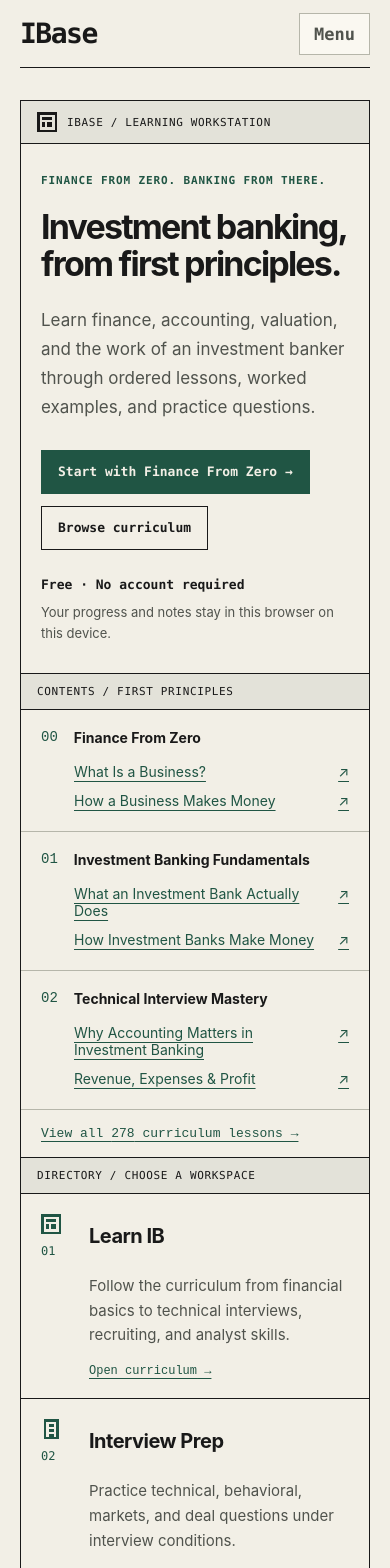
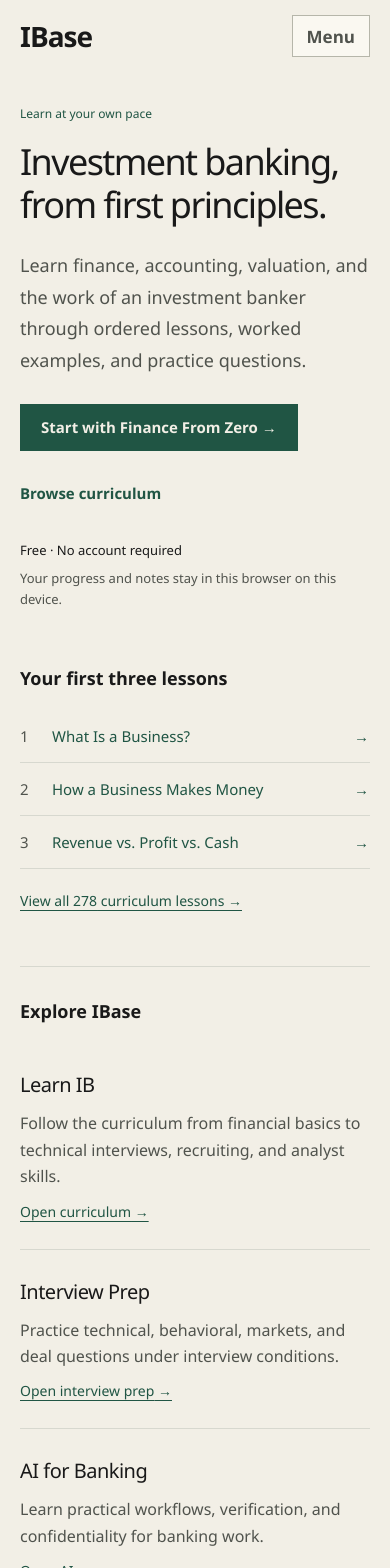
Before and after one commit to Trackifer-student/ibase, a React (Vite) app: page / in a window 390 px wide. Shown: the top 1568 px of the page. Built offline with nearby package versions, Linux system fonts and the light colour scheme.

Commit message:
Make IBase calmer and easier to read (#9)
* Soften typography and simplify learning page layouts

* Simplify homepage choices and prioritize returning learners

```diff
--- a/src/App.jsx
+++ b/src/App.jsx
@@ -15,8 +15,8 @@ import SiteFooter from './components/SiteFooter'
 import LegalPage from './components/LegalPage'
 import NotFound from './components/NotFound'
 import StudyDialog from './components/StudyDialog'
-import PixelIcon from './components/PixelIcon'
 import './App.css'
+import './calm.css'
 
 function RichText({ children, onConcept }) {
   if (typeof children !== 'string') {
@@ -2480,7 +2480,7 @@ function App() {
           </p>
 
           <h1>
-            Curriculum index.
+            Your learning path.
           </h1>
 
           <p className="page-intro">
@@ -2546,9 +2546,9 @@ function App() {
             {!matchingEntries.length && <p>Try another lesson title or clear your search to browse all modules.</p>}
           </section> : <div className="curriculum-index">
             {tracks.map(track => <section key={track.id}>
-              <div className="index-heading"><span className="module-code">TRACK {track.number}</span>
-                <h2>{track.title}</h2><button onClick={() => openTrack(track)}>Track & exam →</button></div>
-              <div className="index-columns" aria-hidden="true"><span>CODE</span><span>MODULE</span><span>COMPLETED</span><span>ACTION</span></div>
+              <div className="index-heading"><span className="module-code">Track {track.number}</span>
+                <h2>{track.title}</h2><button onClick={() => openTrack(track)}>View track →</button></div>
+              <div className="index-columns" aria-hidden="true"><span>Code</span><span>Module</span><span>Progress</span><span></span></div>
               {track.modules.map(module => {
                 const done = module.lessons.filter(lesson => completedLessons.includes(lesson.id)).length
                 return <div className="index-row" key={module.id}>
@@ -2697,10 +2697,9 @@ function App() {
       />
 
       <section className="workstation-home">
-        <div className="window-heading"><span><PixelIcon kind="ledger" /> IBASE / LEARNING WORKSTATION</span><span>COURSE DIRECTORY</span></div>
-        <div className="home-opening">
+        {!(completedCurriculumCount > 0 || xp > 0 || needsReview.length > 0) && <div className="home-opening">
           <div className="home-introduction">
-            <p className="eyebrow">FINANCE FROM ZERO. BANKING FROM THERE.</p>
+            <p className="eyebrow">Learn at your own pace</p>
             <h1>Investment banking,<br />from first principles.</h1>
             <p className="subtitle">Learn finance, accounting, valuation, and the work of an investment banker through ordered lessons, worked examples, and practice questions.</p>
             <div className="home-actions">
@@ -2711,21 +2710,21 @@ function App() {
             <p className="local-note">Your progress and notes stay in this browser on this device.</p>
           </div>
           <aside className="curriculum-preview" aria-label="Curriculum preview">
-            <div className="panel-heading">CONTENTS / FIRST PRINCIPLES</div>
-            {tracks.slice(0, 3).map(track => <div className="preview-track" key={track.id}>
-              <p><span>{track.number}</span><strong>{track.title}</strong></p>
-              {track.modules[0].lessons.slice(0, 2).map(lesson => <a href={`/lesson/${lesson.id}`} key={lesson.id}
-                onClick={event => followLink(event, () => { startEntry({ track, module: track.modules[0], lesson }) })}>{lesson.title} <span aria-hidden="true">↗</span></a>)}
+            <h2 className="panel-heading">Your first three lessons</h2>
+            {lessonEntries.slice(0, 3).map((entry, index) => <div className="preview-track" key={entry.lesson.id}>
+              <a href={`/lesson/${entry.lesson.id}`} onClick={event => followLink(event, () => startEntry(entry))}>
+                <span className="lesson-order">{index + 1}</span>{entry.lesson.title}<span aria-hidden="true">→</span>
+              </a>
             </div>)}
             <a className="preview-all" href="/learn" onClick={event => followLink(event, () => { openLearn() })}>View all {lessonEntries.length} curriculum lessons →</a>
           </aside>
-        </div>
+        </div>}
         {(completedCurriculumCount > 0 || xp > 0 || needsReview.length > 0) && (
           <section className="returning-dashboard" aria-label="Your learning dashboard">
-            <div className="panel-heading">YOUR WORKSTATION / RETURNING LEARNER</div>
+            <h1 className="returning-title">Welcome back.</h1>
             <div className="returning-dashboard-grid">
               <div>
-                <span className="dashboard-label">PROGRESS</span>
+                <span className="dashboard-label">Progress</span>
                 <strong>{completedCurriculumCount} / {curriculumLessonIds.length}</strong>
                 <p>curriculum lessons complete</p>
               </div>
@@ -2735,7 +2734,7 @@ function App() {
                 <p>earned on this device</p>
               </div>
               <div>
-                <span className="dashboard-label">REVIEW</span>
+                <span className="dashboard-label">Review</span>
                 <strong>{needsReview.length}</strong>
                 <p>{needsReview.length === 1 ? 'concept needs attention' : 'concepts need attention'}</p>
               </div>
@@ -2758,18 +2757,14 @@ function App() {
           </section>
         )}
         <section className="area-directory" aria-label="Learning areas">
-          <div className="panel-heading">DIRECTORY / CHOOSE A WORKSPACE</div>
+          <h2 className="panel-heading">Explore IBase</h2>
           {[['ledger', '01', 'Learn IB', 'Follow the curriculum from financial basics to technical interviews, recruiting, and analyst skills.', '/learn', openLearn, 'Open curriculum'],
             ['practice', '02', 'Interview Prep', 'Practice technical, behavioral, markets, and deal questions under interview conditions.', '/interview', openInterview, 'Open interview prep'],
-            ['tools', '03', 'AI for Banking', 'Learn practical workflows, verification, and confidentiality for banking work.', '/ai', openAI, 'Open AI course']].map(([icon, code, title, body, href, action, label]) =>
-              <div className="directory-row" key={code}><span className="directory-code"><PixelIcon kind={icon} />{code}</span>
+            ['tools', '03', 'AI for Banking', 'Learn practical workflows, verification, and confidentiality for banking work.', '/ai', openAI, 'Open AI course']].map(([, code, title, body, href, action, label]) =>
+              <div className="directory-row" key={code}>
                 <h2>{title}</h2><p>{body}</p><a href={href} onClick={event => followLink(event, () => { action() })}>{label} →</a></div>)}
         </section>
-        <section className="sample-lesson">
-          <div><p className="eyebrow">TRY A LESSON / NO SETUP</p><h2>{lessonEntries[0].lesson.title}</h2>
-            <p>{lessonEntries[0].lesson.summary}</p><small>Read the explanation, work through the example, and check your understanding.</small></div>
-          <a className="secondary-button" href={`/lesson/${lessonEntries[0].lesson.id}`} onClick={event => followLink(event, () => { startEntry(lessonEntries[0]) })}>Open sample lesson →</a>
-        </section>
+
       </section>
 
       {renderFooter()}
--- /dev/null
+++ b/src/calm.css
@@ -0,0 +1,133 @@
+/* A calmer reading interface, retaining IBase's paper and green palette. */
+:root {
+  --reading-font: 'Avenir Next', Avenir, 'Segoe UI', system-ui, sans-serif;
+  --quiet-rule: #d7d8cf;
+  font-family: var(--reading-font);
+}
+body, button, input, select, textarea,
+.brand-button, .primary-button, .secondary-button,
+.eyebrow, .lesson-kicker, .panel-heading, .access-line,
+.breadcrumbs, .lesson-tools, .footer-bottom, .quiz-question-meta,
+.interview-question-meta, .preview-all, .directory-row a,
+.index-toolbar label, .index-row a, .index-completion {
+  font-family: var(--reading-font);
+}
+h1, h2, h3 { font-weight: 600; }
+button, .primary-button, .secondary-button { font-weight: 600; }
+.site-nav { min-height: 84px; border-bottom: 0; }
+.brand-button { font-weight: 700; letter-spacing: -1px; }
+.nav-links button, .back-button { font-size: 15px; font-weight: 500; }
+.primary-button, .secondary-button { font-size: 15px; padding: 12px 20px; }
+.secondary-button { border-color: var(--quiet-rule); background: transparent; }
+.eyebrow, .lesson-kicker, .dashboard-label {
+  font-size: 12px; font-weight: 500; letter-spacing: 0; text-transform: none;
+}
+.eyebrow:empty { display: none; }
+.workstation-home { width: min(1080px, calc(100% - 48px)); border: 0; margin: 28px auto 88px; }
+.home-opening { grid-template-columns: minmax(0, 1.4fr) minmax(0, 1fr); gap: 64px; align-items: center; }
+.home-introduction { padding: 28px 0 56px; }
+.home-introduction h1 { font-weight: 500; font-size: clamp(34px, 4vw, 48px); line-height: 1.18; letter-spacing: -1.6px; }
+.home-introduction .subtitle { font-size: 18px; line-height: 1.75; max-width: 530px; }
+.home-actions { align-items: center; gap: 20px; }
+.home-actions .secondary-button { border: 0; padding: 12px 0; color: var(--green); }
+.access-line { font-weight: 500; }
+.curriculum-preview { border: 0; padding: 20px 0; }
+.panel-heading { background: transparent; border: 0; padding: 0; margin: 0 0 20px; font-size: 18px; font-weight: 600; letter-spacing: 0; }
+.preview-track { padding: 16px 0; border-bottom: 1px solid var(--quiet-rule); }
+.preview-track a { padding: 0; display: grid; grid-template-columns: 20px 1fr 16px; font-size: 15px; text-decoration: none; gap: 12px; }
+.preview-track a:hover { text-decoration: underline; }
+.lesson-order { font-variant-numeric: tabular-nums; color: var(--muted); }
+.preview-all { padding: 22px 0 0; font-size: 14px; }
+.area-directory { margin-top: 36px; padding-top: 32px; border-top: 1px solid var(--quiet-rule); }
+.directory-row { grid-template-columns: 180px minmax(0, 1fr) 160px; gap: 32px; padding: 28px 0; border-bottom: 1px solid var(--quiet-rule); }
+.directory-row h2 { font-size: 20px; font-weight: 500; }
+.directory-row p { max-width: 540px; font-size: 16px; }
+.directory-row a { font-size: 14px; }
+.returning-dashboard { width: 100%; border: 0; margin: 24px 0 56px; padding: 0; }
+.returning-title { font-size: 38px; line-height: 1.2; letter-spacing: -1px; margin: 0 0 28px; }
+.returning-dashboard-grid { border: 0; grid-template-columns: repeat(3, minmax(0, 1fr)); gap: 24px; }
+.returning-dashboard-grid > div { min-height: 0; border: 0; padding: 0; }
+.returning-dashboard-grid strong { font-size: 24px; font-weight: 500; }
+.dashboard-label { margin-bottom: 8px; }
+.returning-dashboard-grid > .returning-dashboard-action { grid-column: 1 / -1; padding: 12px 0 0; justify-content: flex-start; border: 0; }
+.returning-dashboard-action .primary-button, .returning-dashboard-action .secondary-button { font-size: 15px; padding: 12px 20px; }
+.curriculum, .track-page, .module-page, .ai-course-page, .review-page { width: min(1080px, calc(100% - 48px)); padding: 40px 0 80px; }
+.curriculum > h1, .track-page > h1, .module-page > h1, .ai-course-page > h1, .review-page > h1 { font-weight: 500; }
+.curriculum > .eyebrow, .track-page > .eyebrow, .module-page > .eyebrow, .ai-course-page > .eyebrow, .review-page > .eyebrow { display: none; }
+.page-intro { margin-bottom: 32px; }
+.learning-dashboard { background: transparent; border: 0; gap: 24px; }
+.learning-dashboard article { border: 0; padding: 8px 0; }
+.learning-dashboard article > span { text-transform: lowercase; font-family: var(--reading-font); letter-spacing: 0; font-weight: 500; font-size: 13px; }
+.learning-dashboard article > strong { font-size: 24px; font-weight: 500; }
+.resume-strip { background: transparent; border: 0; border-block: 1px solid var(--quiet-rule); padding: 28px 0; }
+.resume-strip .eyebrow { display: none; }
+.index-toolbar { padding: 36px 0; gap: 12px; }
+.index-toolbar label { font-size: 15px; }
+.index-toolbar input { border-color: #7b8178; }
+.index-toolbar button, .index-heading button, .module-live button { border-color: var(--quiet-rule); font-size: 14px; }
+.curriculum-index { border: 0; }
+.curriculum-index > section { margin-bottom: 40px; }
+.index-heading { background: transparent; border-bottom: 1px solid var(--quiet-rule); padding: 18px 0; }
+.index-heading > .module-code, .index-columns { display: none; }
+.index-heading h2 { font-weight: 500; font-size: 24px; }
+.index-row { padding: 24px 0; border-color: var(--quiet-rule); grid-template-columns: 52px minmax(0, 1fr) 110px 130px; }
+.index-row > span, .index-row a { font-size: 14px; }
+.index-row h2, .index-row h3 { font-weight: 500; font-size: 18px; }
+.curriculum-note { display: none; }
+.module-grid, .ai-lesson-grid { border: 0; }
+.module-grid article, .ai-lesson-grid article, .lesson-row { border-color: var(--quiet-rule); padding-block: 28px; }
+.lesson-shell { padding-top: 32px; }
+.breadcrumbs, .breadcrumbs button { font-size: 13px; }
+.outline-toggle, .lesson-tools button { font-size: 13px; background: transparent; border-color: var(--quiet-rule); }
+.lesson-outline { background: transparent; border: 0; border-right: 1px solid var(--quiet-rule); padding: 8px 24px 16px 0; }
+.lesson-outline > .eyebrow { display: none; }
+.lesson-outline li { border: 0; padding: 12px 0; font-size: 14px; font-weight: 400; }
+.lesson-outline li[aria-current] { font-weight: 600; }
+.lesson-outline strong { font-family: var(--reading-font); font-weight: 500; }
+.lesson-topline { border: 0; }
+.lesson-kicker { color: var(--muted); }
+.lesson-title-small { font-weight: 500; }
+.lesson-shell > .progress-track { height: 3px; background: var(--quiet-rule); }
+.lesson-card > .eyebrow { display: none; }
+.lesson-card > h1 { font-weight: 500; line-height: 1.3; }
+.lesson-lead, .teaching-copy p { font-size: 18px; line-height: 1.85; }
+.concept-grid article { border-color: var(--quiet-rule); }
+.concept-grid article > span { display: none; }
+.takeaway-box, .plain-language, .editorial-note, .worked-example { background: #e9ece3; border-left-width: 2px; padding: 22px 24px; }
+.takeaway-box > span, .plain-language > span, .model-answer > span { text-transform: none; letter-spacing: 0; font-size: 14px; font-weight: 600; }
+.answer-option, .quiz-answer { font-family: var(--reading-font); font-size: 16px; font-weight: 400; padding: 18px 20px; }
+.quiz-level-grid, .interview-mode-grid { border: 0; gap: 20px; }
+.quiz-level-card, .interview-mode-grid article { border: 1px solid var(--quiet-rule); background: transparent; }
+.quiz-question-card, .interview-question-card { border-color: var(--quiet-rule); }
+.site-footer { background: transparent; border-color: var(--quiet-rule); }
+.footer-bottom { border-color: var(--quiet-rule); }
+@media (max-width: 900px) {
+  .home-opening { gap: 32px; }
+  .directory-row { grid-template-columns: 160px minmax(0, 1fr); gap: 16px; }
+  .directory-row a { grid-column: 2; }
+}
+@media (max-width: 700px) {
+  .site-nav { width: calc(100% - 40px); min-height: 72px; }
+  .workstation-home, .curriculum, .track-page, .module-page, .ai-course-page, .review-page { width: calc(100% - 40px); }
+  .workstation-home { margin-top: 12px; }
+  .home-opening { grid-template-columns: 1fr; gap: 8px; }
+  .home-introduction { padding: 20px 0 28px; }
+  .home-introduction h1 { font-size: 36px; }
+  .curriculum-preview { border: 0; }
+  .directory-row { grid-template-columns: 1fr; gap: 12px; }
+  .directory-row p, .directory-row a { grid-column: 1; }
+  .returning-dashboard-grid { gap: 20px 12px; }
+  .returning-dashboard-grid > div:nth-child(3) { border: 0; padding: 0; }
+  .returning-dashboard-grid strong { font-size: 20px; }
+  .learning-dashboard { grid-template-columns: repeat(3, minmax(0, 1fr)); gap: 12px; }
+  .learning-dashboard article { border: 0; min-width: 0; }
+  .learning-dashboard article > strong { font-size: 20px; }
+  .learning-dashboard article button { font-size: 13px; text-align: left; }
+  .index-row { grid-template-columns: 40px minmax(0, 1fr); gap: 10px; }
+  .index-row > span:nth-child(3), .index-row > a { grid-column: 2; }
+  .index-heading h2 { flex-basis: 100%; }
+  .index-heading button { margin-left: 0; }
+  .resume-strip { padding: 24px 0; }
+  .index-toolbar input { min-width: 0; width: 100%; flex-basis: 100%; }
+  .lesson-outline { border: 0; border-bottom: 1px solid var(--quiet-rule); padding-right: 0; }
+}
```
